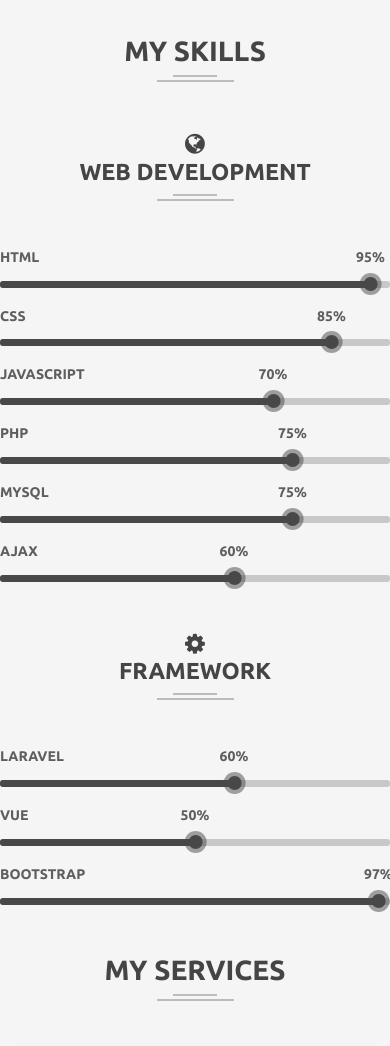
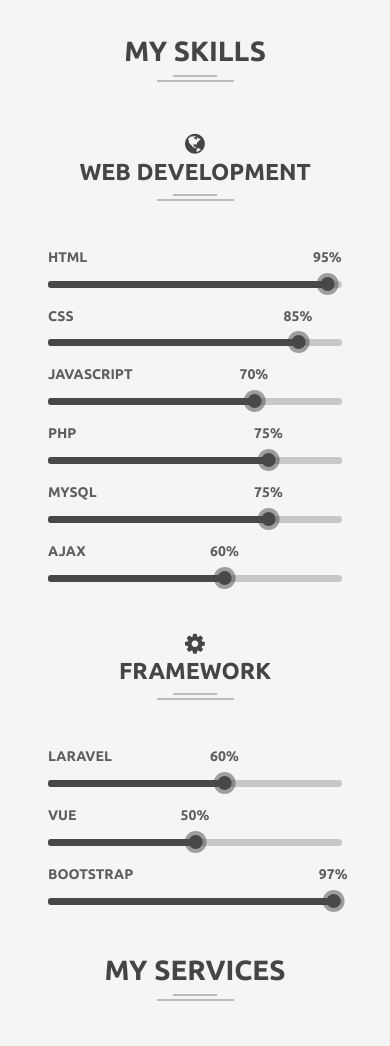
Before and after one commit to waiphy0aung/Personal_portfolio, a plain HTML site: page index.html in a window 390 px wide. Shown: the part 1900-2946 px from the top of the page. Drawn offline with Linux system fonts and the light colour scheme; some packages are replaced by stand-ins of ours; a script that the page names is missing.

Commit message:
mobilefix

```diff
--- a/index.html
+++ b/index.html
@@ -213,7 +213,7 @@
                 </div>
                 <div class="container-fluid">
                     <div class="row mb-5 mb-md-0">
-                        <div class="col-12 px-0 px-md-5 col-md-6 mb-5 mb-md-0 wow slideInRight">
+                        <div class="col-12 px-5 col-md-6 mb-5 mb-md-0 wow slideInRight">
                             <div class="text-center mb-5">
                                 <h3 class="fw-bold text-primary text-uppercase">
                                     <i class="fa fa-globe"></i>
@@ -309,7 +309,7 @@
                                 </div>
                             </div>
                         </div>
-                        <div class="col-12 px-0 px-md-5 col-md-6 wow slideInRight">
+                        <div class="col-12 px-5 col-md-6 wow slideInRight">
                             <div class="text-center mb-5">
                                 <h3 class="fw-bold text-primary text-uppercase">
                                     <i class="fa fa-cog"></i>
@@ -381,7 +381,7 @@
                     </div>
                 </div>
                 <div class="container-fluid">
-                    <div class="row">
+                    <div class="row mx-3 mx-md-0">
                         <div class="col-12 col-md-4 wow fadeInRight ani-delay-3">
                             <div class="card shadow service-card mb-5">
                                 <div class="card-body text-center">
```
